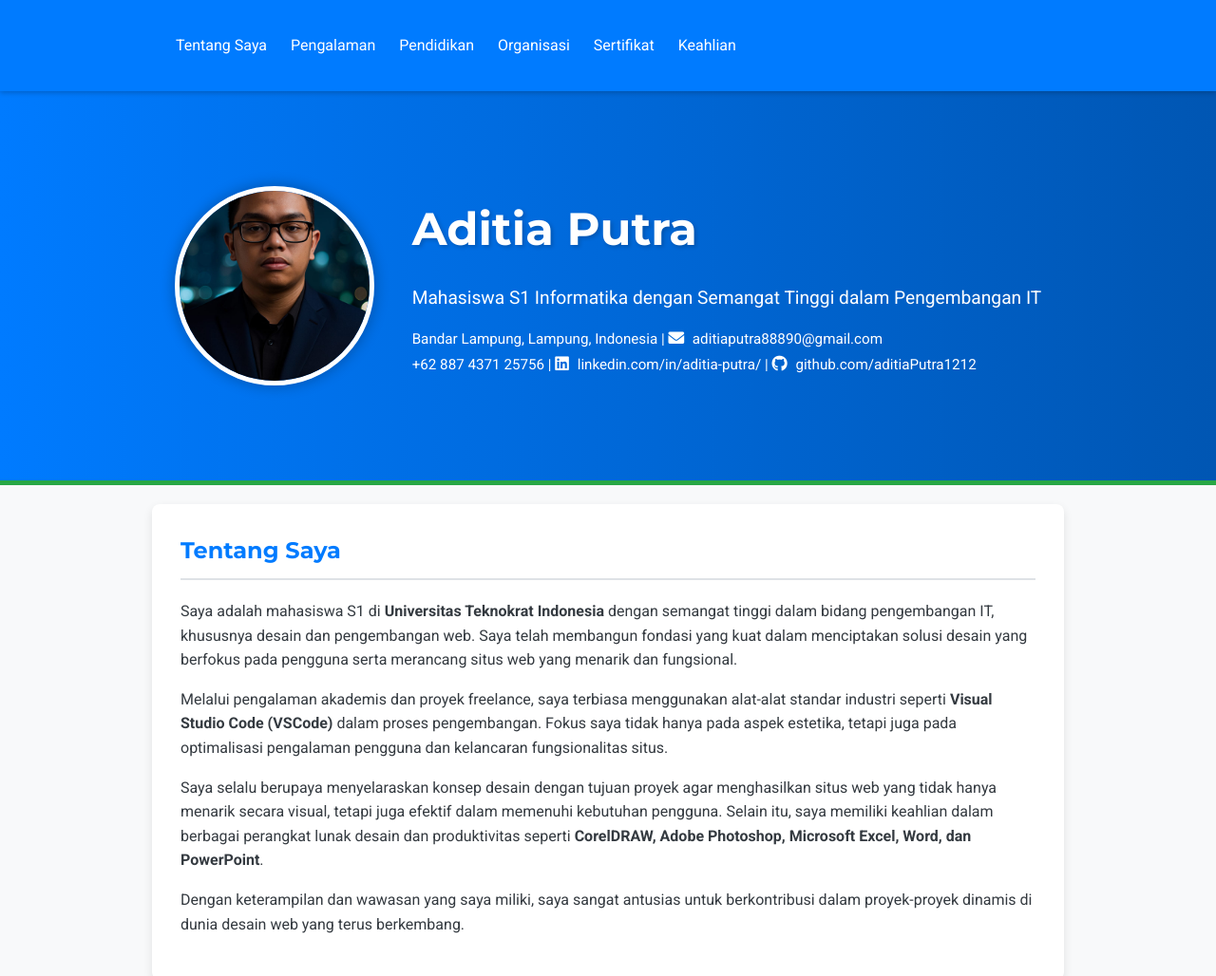
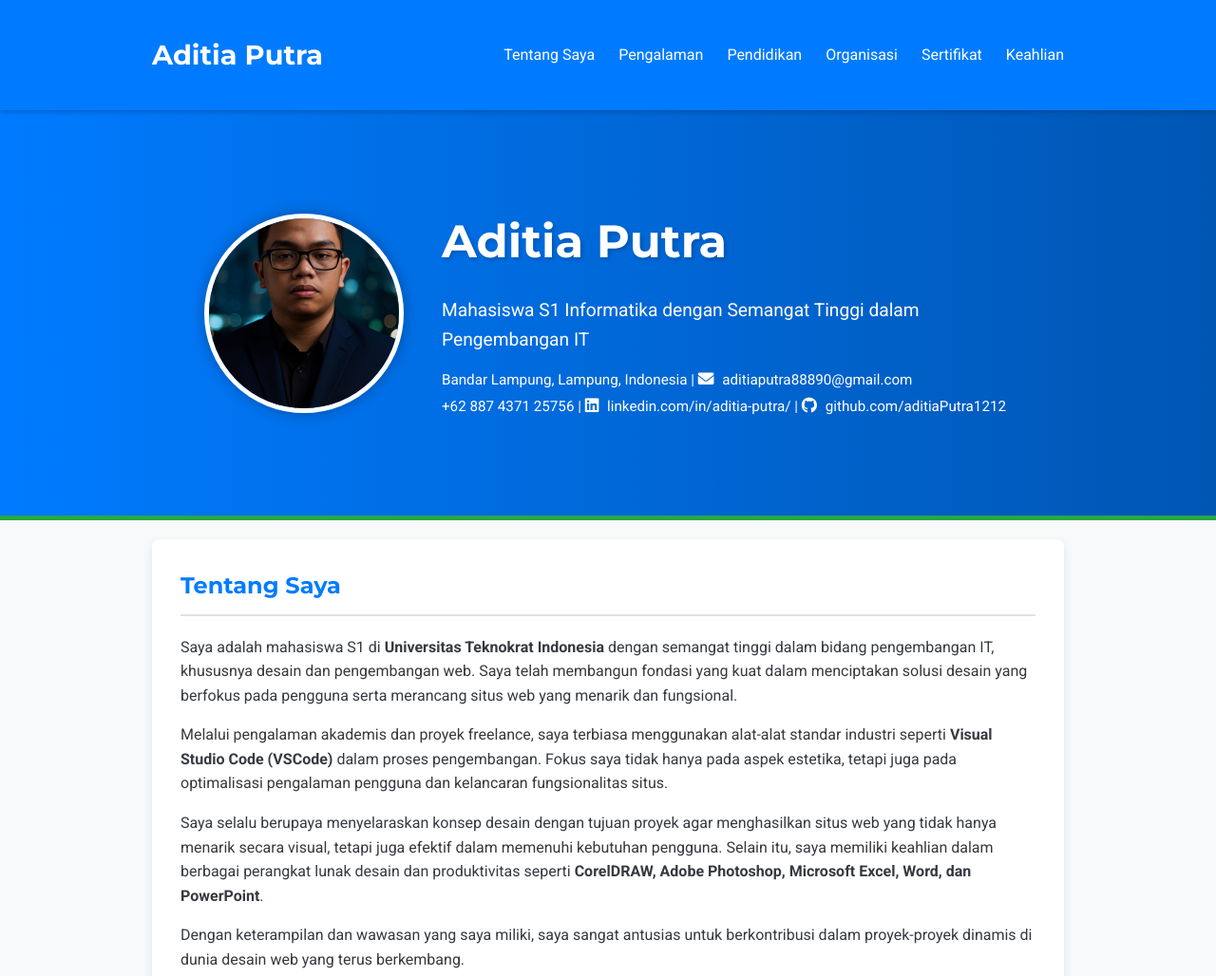
Before and after one commit to aditiaPutra1212/profile_AditiaPutra, a plain HTML site: page index.html in a window 1280 px wide. Shown: the top 1028 px of the page at 95% size. Drawn offline with Linux system fonts and the light colour scheme.

Commit message:
index.html

```diff
--- a/index.html
+++ b/index.html
@@ -17,6 +17,7 @@
   <body>
     <nav class="navbar">
       <div class="container">
+        <a href="#" class="navbar-brand">Aditia Putra</a>
         <div class="navbar-toggle" id="navbarToggle">
           <span class="bar"></span>
           <span class="bar"></span>
@@ -37,12 +38,11 @@
       <div class="container">
         <div class="hero-content">
           <img
-            src="img\gambar-saya.jpg"
+            src="img/gambar-saya.jpg"
             alt="Foto Aditia Putra"
             class="profile-photo"
           />
-          <div class="profile-content">
-            <h1 class="name">Aditia Putra</h1>
+          <div class="profile-text"> <h1 class="name">Aditia Putra</h1>
             <p class="tagline">
               Mahasiswa S1 Informatika dengan Semangat Tinggi dalam Pengembangan
               IT
```
